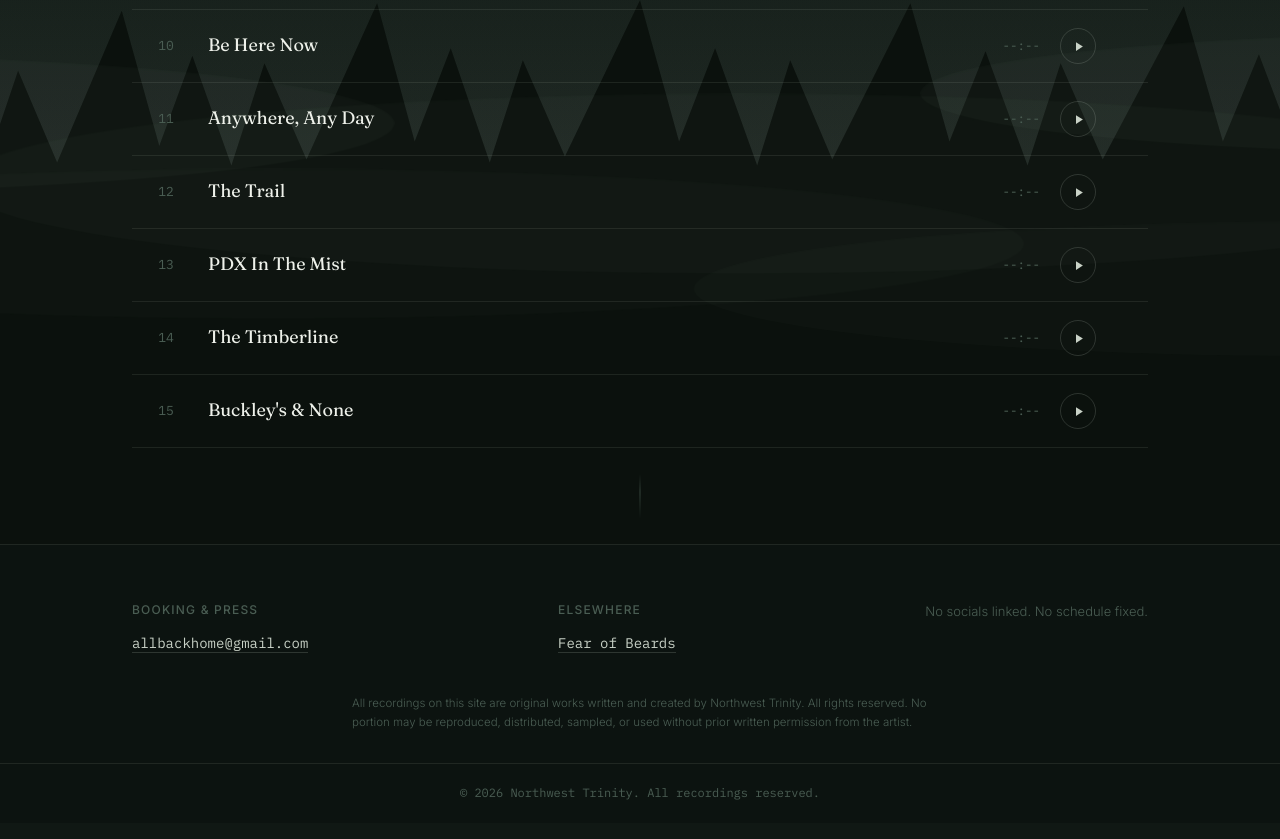
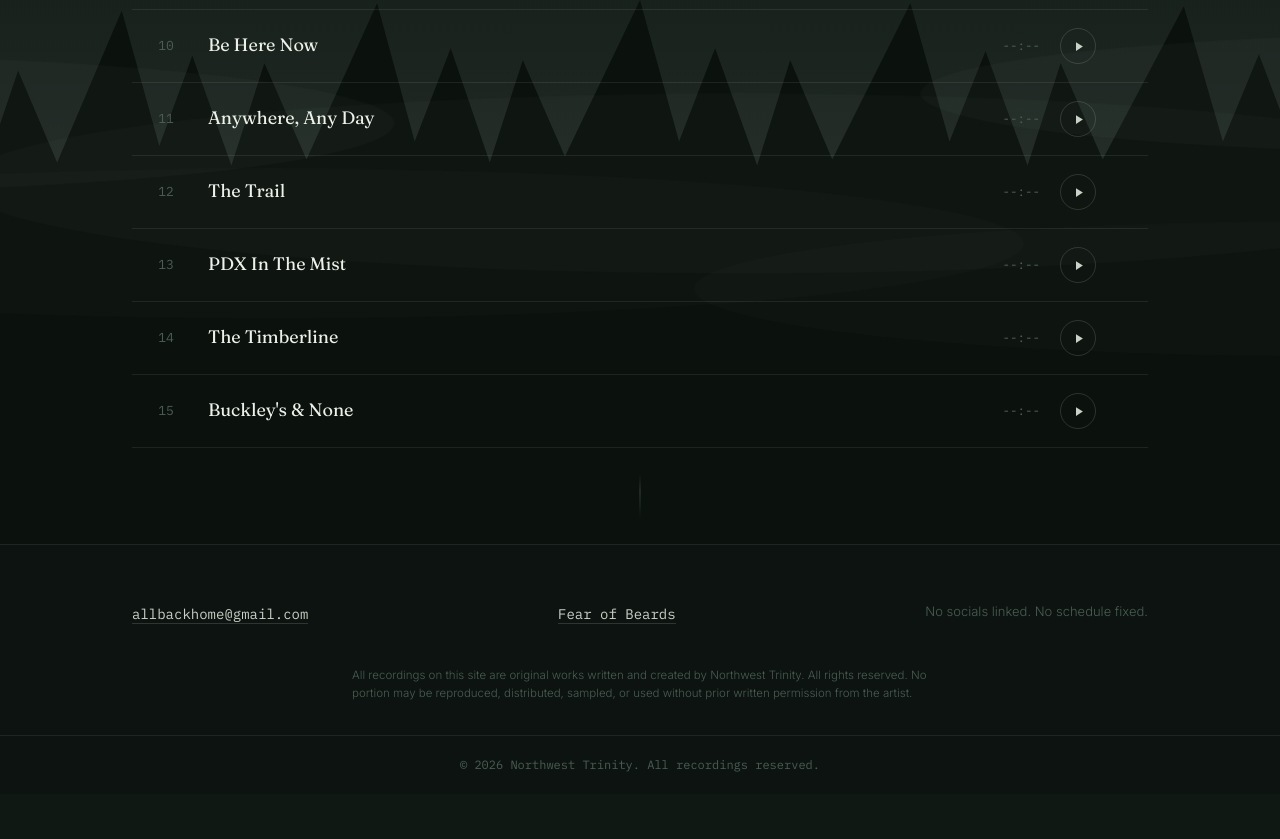
Before and after one commit to northwesttrinity/nwtrinity, a website: page index.html in a window 1280 px wide. Shown: the part 808-1647 px from the top of the page. Drawn offline with Linux system fonts and the light colour scheme; no server answers.

Commit message:
Add files via upload

```diff
--- a/index.html
+++ b/index.html
@@ -121,11 +121,9 @@
 <footer id="contact" class="site-footer">
   <div class="section-inner footer-inner">
     <div class="footer-col">
-      <h3>Booking &amp; press</h3>
       <a href="mailto:allbackhome@gmail.com">allbackhome@gmail.com</a>
     </div>
     <div class="footer-col">
-      <h3>Elsewhere</h3>
       <a href="https://fearofbeards.allbackhome.workers.dev/" target="_blank" rel="noopener">Fear of Beards</a>
     </div>
     <div class="footer-col footer-note">
```
